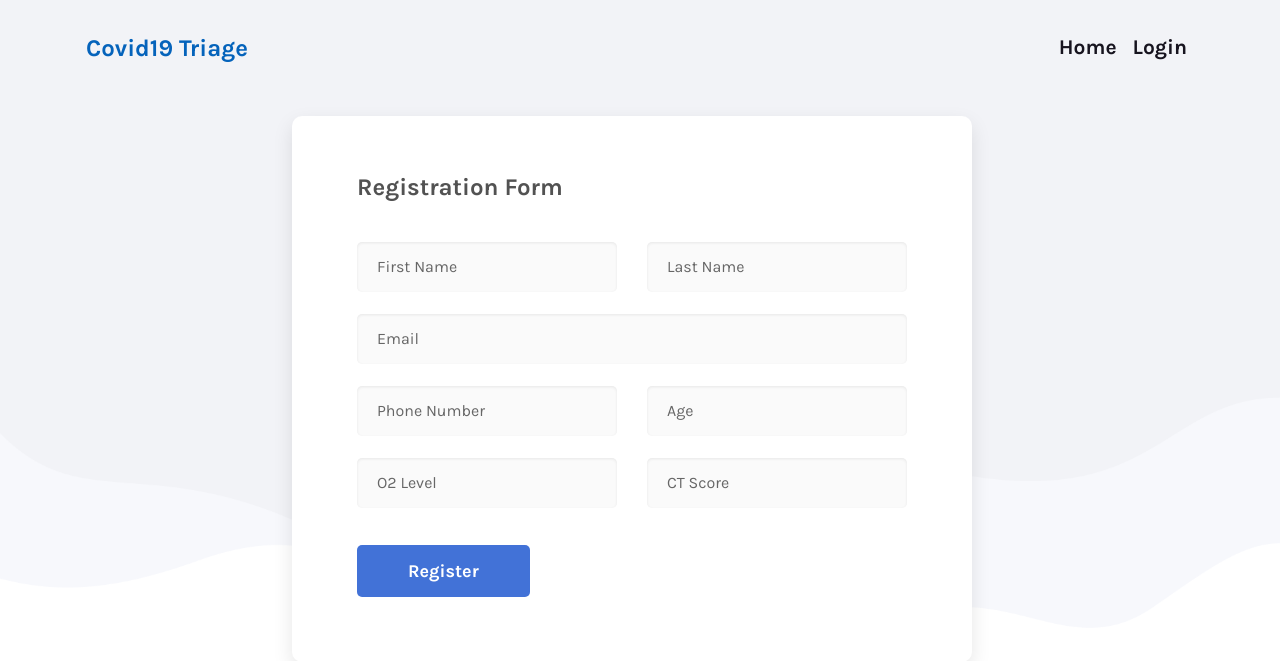
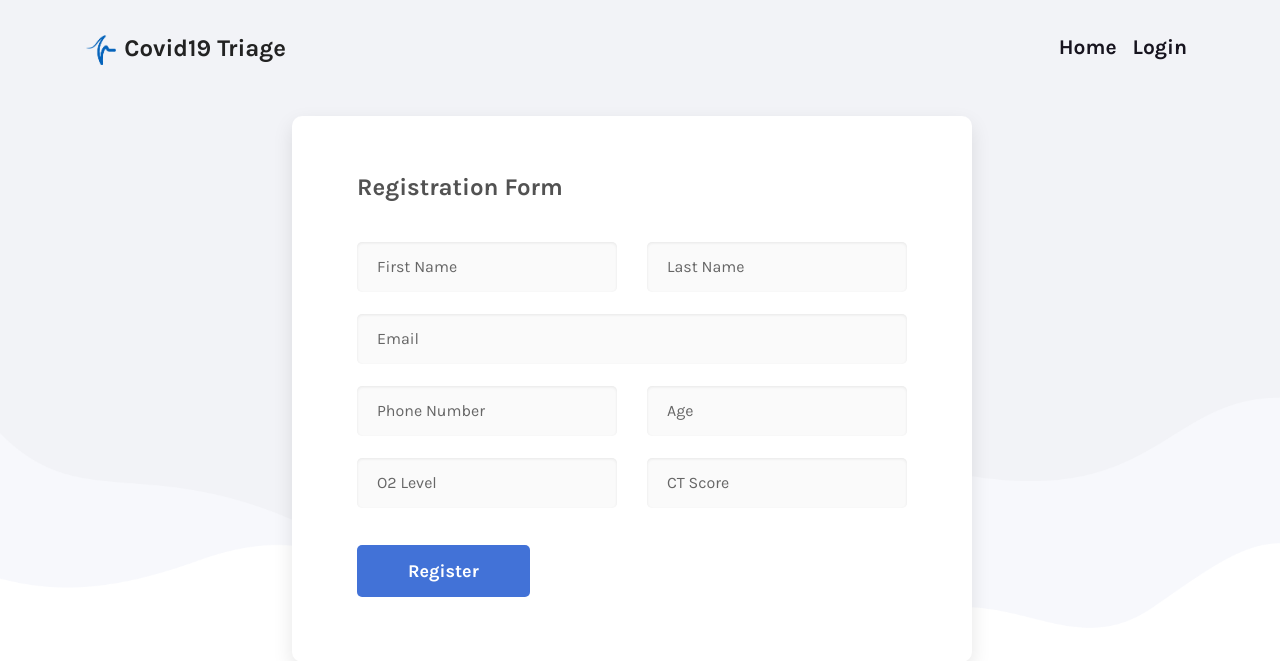
Before and after one commit to Benevolo-Projects/covid19-bed-allocation, a Django app: template bed_alloc/templates/register.html in a window 1280 px wide. Shown: the top 661 px of the page. Run offline with Django 3.2, Linux system fonts and the light colour scheme; the template is opened without the code that fills it, so the values that code supplies are empty; some libraries are stand-ins or nearby versions.

Commit message:
one small change :rocket:

```diff
--- a/bed_alloc/templates/register.html
+++ b/bed_alloc/templates/register.html
@@ -51,7 +51,12 @@
     <!-- navbar-->
     <header class="header">
       <nav class="navbar navbar-expand-lg fixed-top">
-        <div class="container font-weight-bold  pl-3"><a class="navbar-brand" style="font-family: 'Karla', sans-serif;" href="{% url 'home' %}"> Covid19 Triage</a>
+        <div class="container font-weight-bold  pl-3">
+           {% if request.user.is_authenticated %}
+            <a class="navbar-brand" href="{% url 'home' %}"><b>{{ user }}</b></a>
+            {% else %}
+            <a class="navbar-brand" style="color:#222222;" href="{% url 'home' %}"><img class="mr-2" height="30px" src="{% static 'images/logo.png' %}">Covid19 Triage</a>
+            {% endif %}
           <button class="navbar-toggler navbar-toggler-right" type="button" data-toggle="collapse" data-target="#navbarSupportedContent" aria-controls="navbarSupportedContent" aria-expanded="false" aria-label="Toggle navigation"><i class="fas fa-bars"></i></button>
           <div class="collapse navbar-collapse" id="navbarSupportedContent">
             <ul class="navbar-nav ml-auto">
```
Also changed, not shown: bed_alloc/db.sqlite3.
